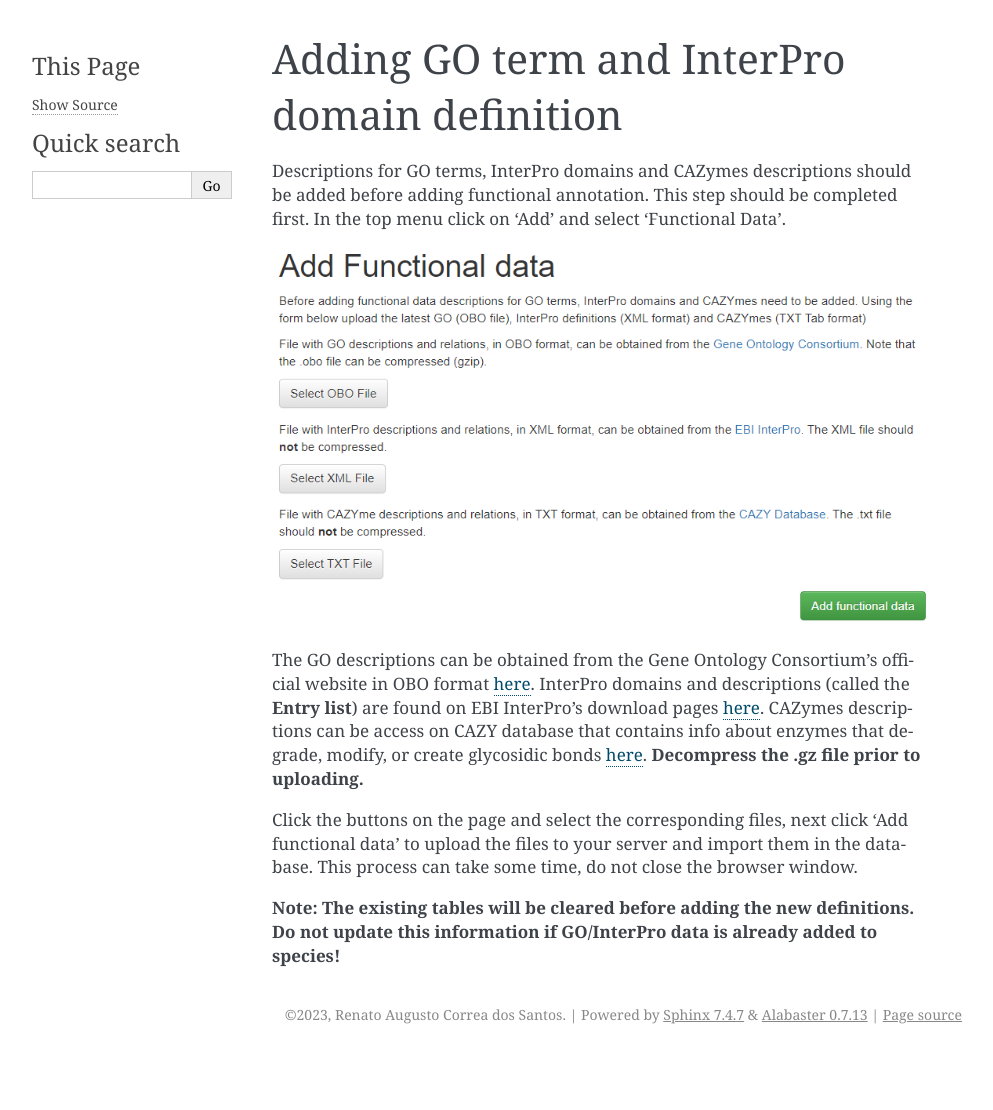
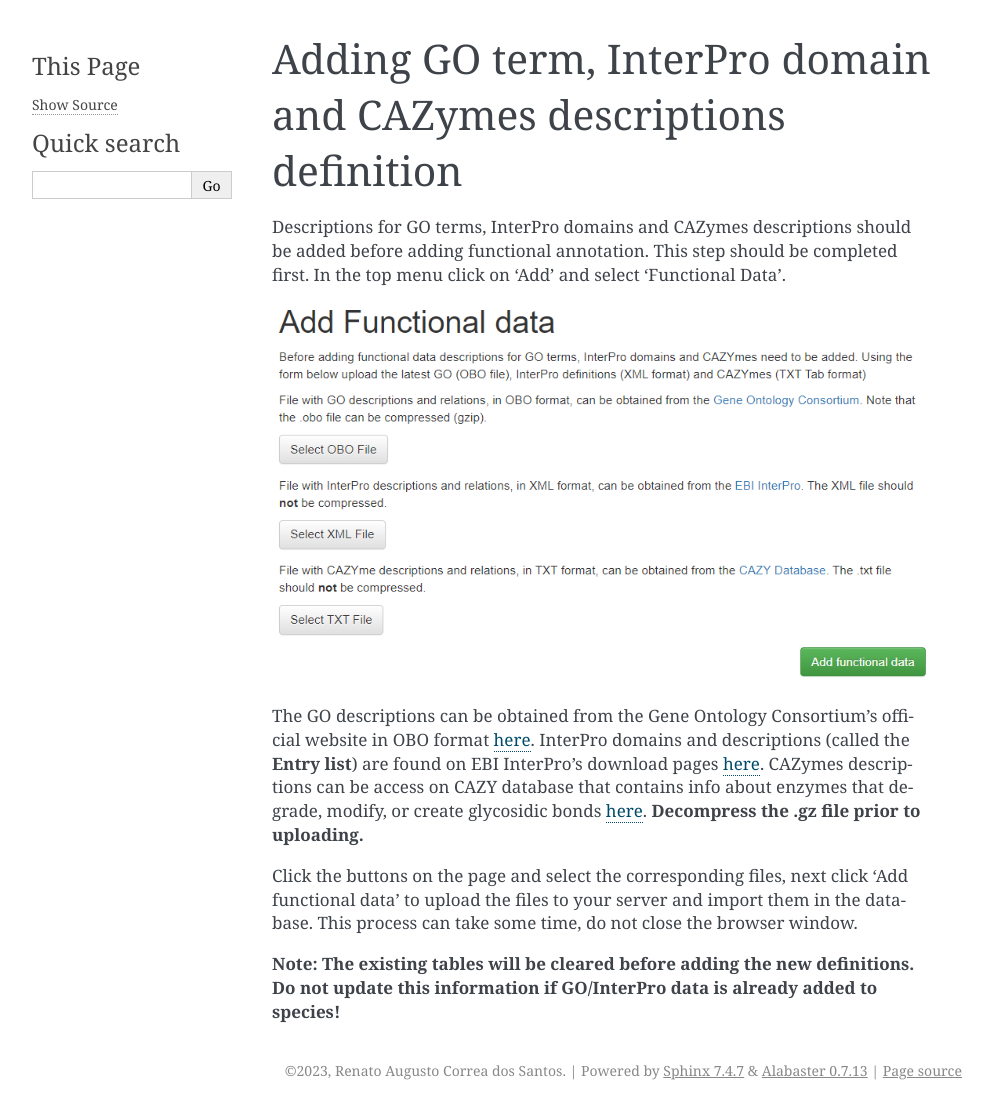
Before and after one commit to labbces/conekt_grasses, a Sphinx documentation site: the page built from CoNekT/docs/source/building/001_GO_InterPro_CAZymes_domains.md, in a window 1280 px wide. Shown: the whole page, without its empty margins (148-1141 px from the left). Built offline with Sphinx 7.4.7, drawn with Linux system fonts in a browser that asks for light colours; before the commit the page ends 1054 px from its top, so only the background shows below that.

Commit message:
Update 001_GO_InterPro_CAZymes_domains.md

```diff
--- a/CoNekT/docs/source/building/001_GO_InterPro_CAZymes_domains.md
+++ b/CoNekT/docs/source/building/001_GO_InterPro_CAZymes_domains.md
@@ -1,6 +1,6 @@
-# Adding GO term and InterPro domain definition
+# Adding GO term, InterPro domain and CAZymes descriptions definition
 
-Descriptions for GO terms, InterPro domains and CAZymes descriptions     should be added before
+Descriptions for GO terms, InterPro domains and CAZymes descriptions should be added before
 adding functional annotation. This step should be completed first. In
 the top menu click on 'Add' and select 'Functional Data'.
 
```
